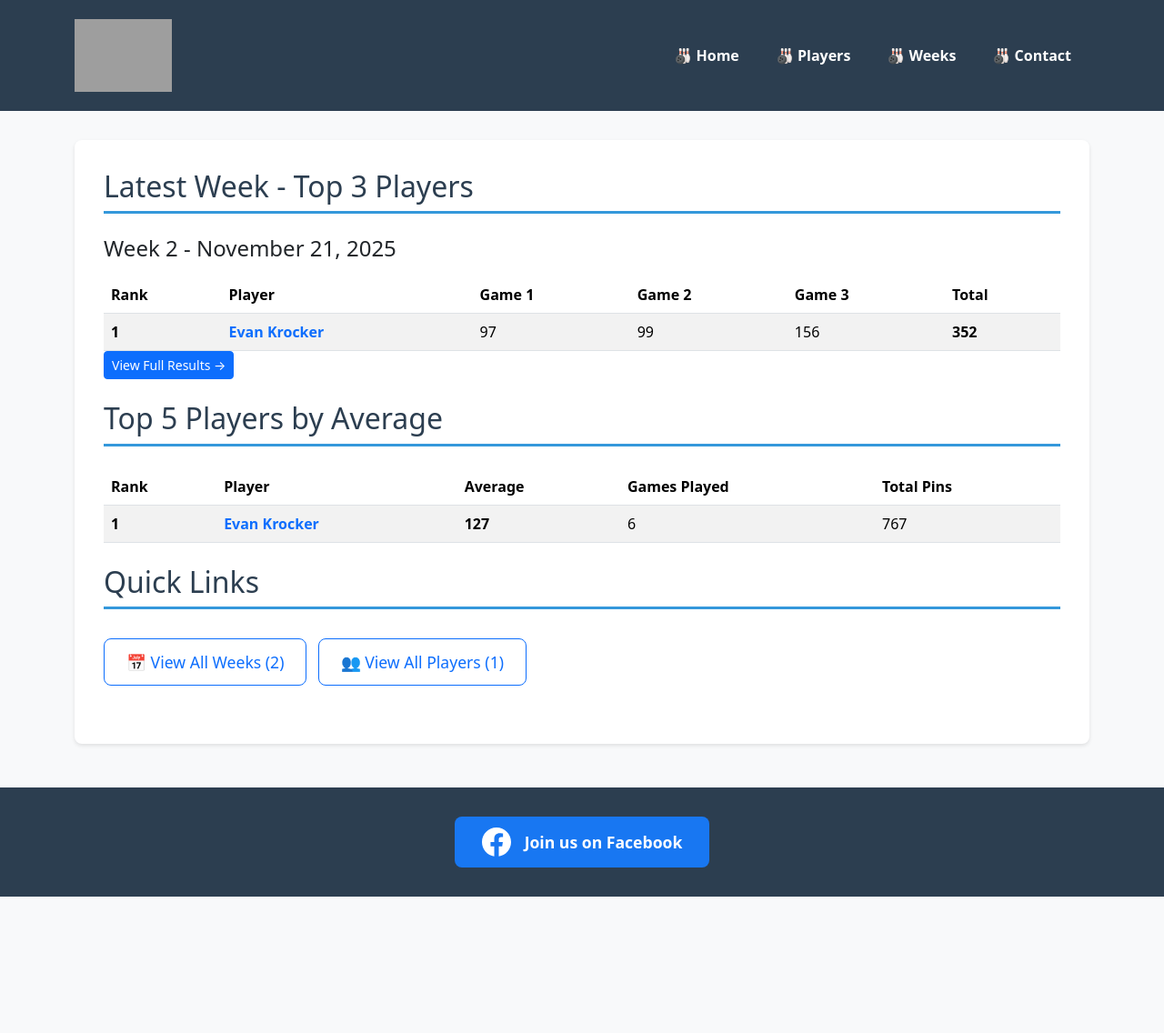
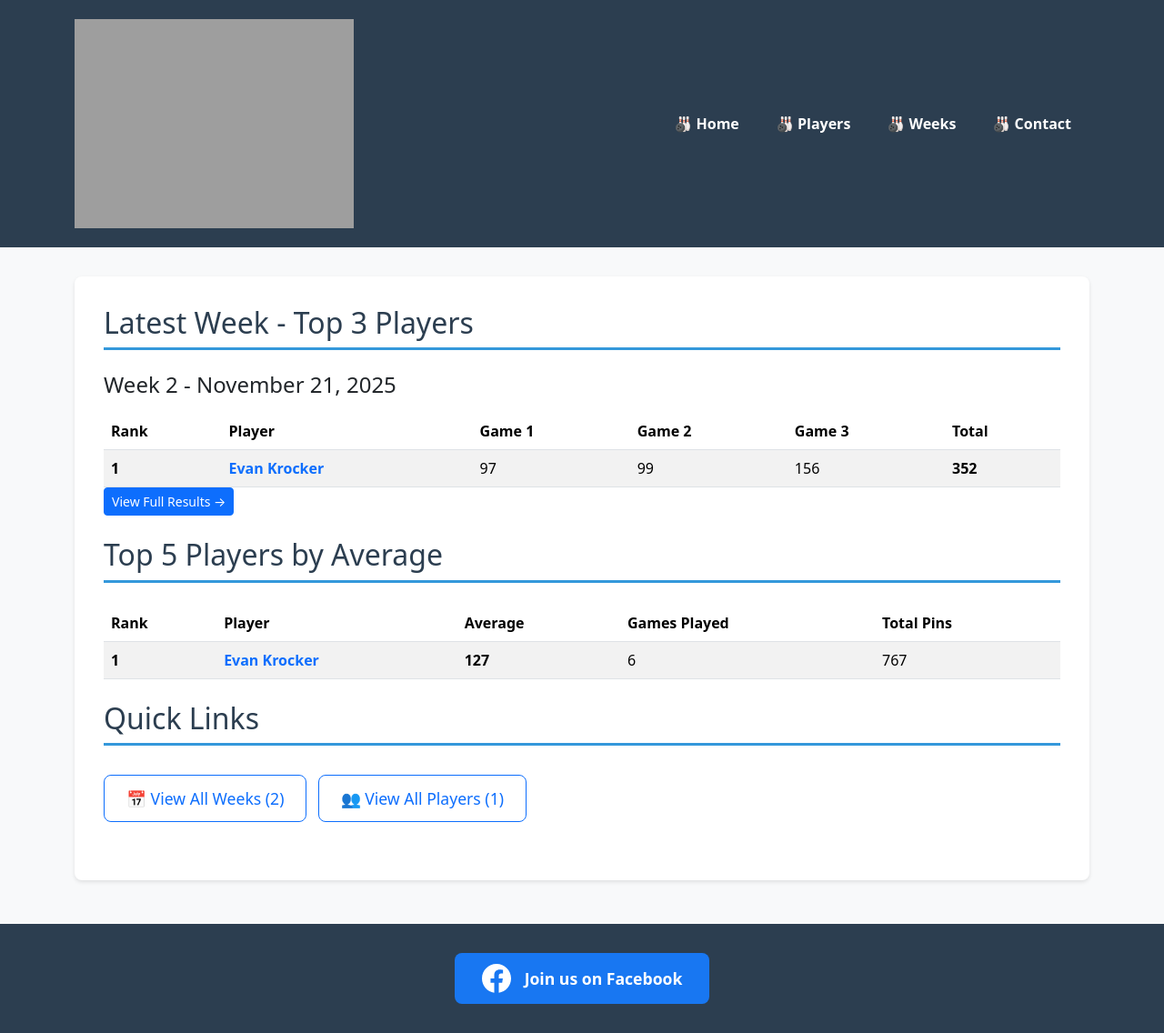
Before and after one commit to evankrocker/rumbucketbowling, a Jekyll site: the page built from index.html, in a window 1280 px wide. Shown: the whole page at 91% size. Built offline with Jekyll 4.4.1, drawn with Linux system fonts in a browser that asks for light colours; before the commit the page ends 986 px from its top, so only the background shows below that.

Commit message:
Increase logo size by 150px for both height and width

```diff
--- a/_layouts/default.html
+++ b/_layouts/default.html
@@ -18,7 +18,7 @@
             padding: 1rem 0;
         }
         .navbar-brand img {
-            max-height: 80px;
+            max-height: 230px;
             width: auto;
         }
         .nav-link {
@@ -104,7 +104,7 @@
         }
         @media (max-width: 768px) {
             .navbar-brand img {
-                max-height: 60px;
+                max-height: 210px;
             }
             .main-content {
                 padding: 1rem;
```
